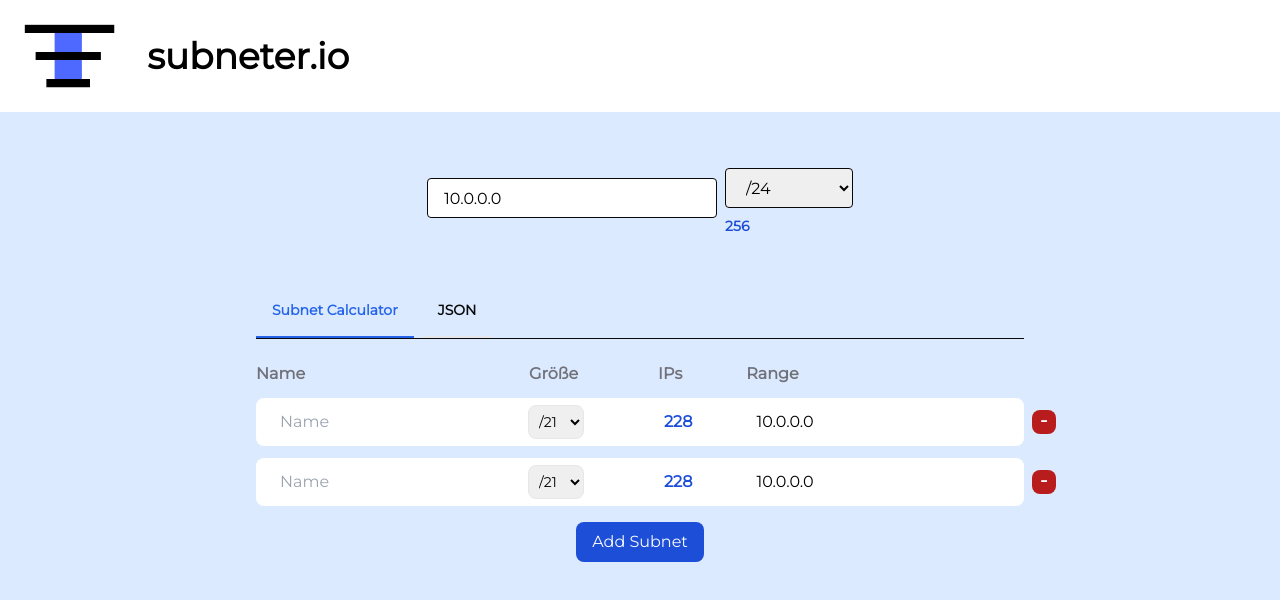
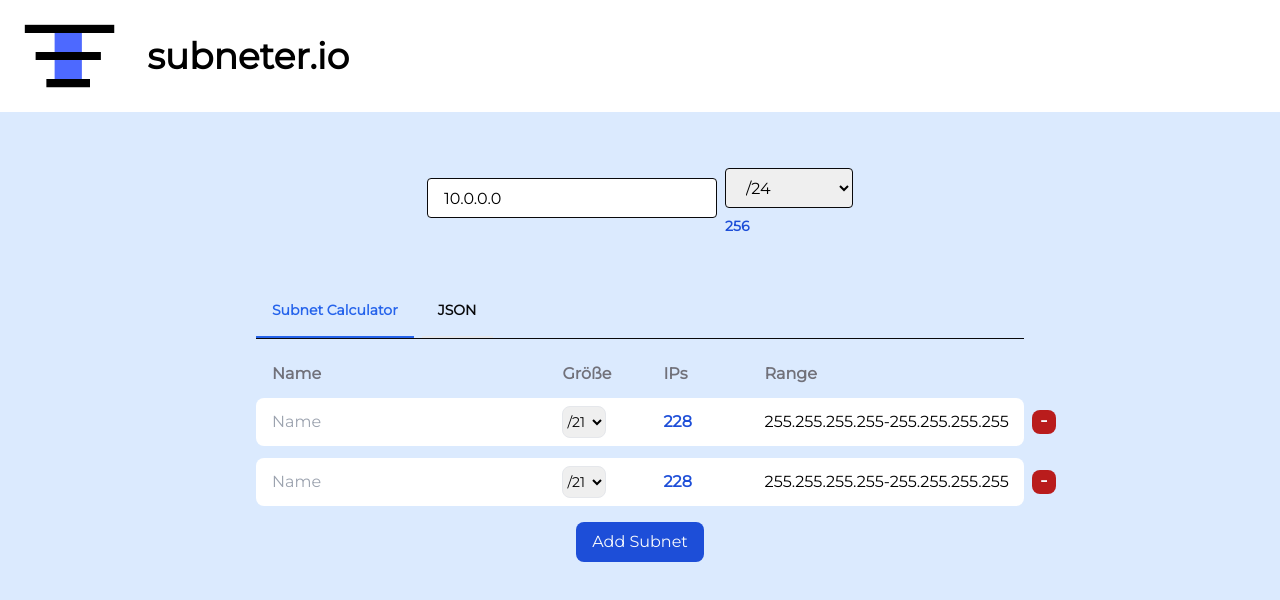
Before and after one commit to AlexanderLaaser/Subneter, a React (Vite) app in the folder frontend/: page / in a window 1280 px wide. Shown: the top 600 px of the page. Built offline with nearby package versions, Linux system fonts and the light colour scheme; no server answers.

Commit message:
fixed display of table entries

```diff
--- a/frontend/src/body/AddButton.tsx
+++ b/frontend/src/body/AddButton.tsx
@@ -96,7 +96,7 @@ function AddButton() {
         name={entry.description}
         size={entry.size}
         ips={entry.ips} //{ips.description}
-        range="222-2222"
+        range="255.255.255.255-255.255.255.255"
         updateName={updateName}
         updateSize={updateSize}
         updateIps={updateIps}
--- a/frontend/src/body/TableEntry.tsx
+++ b/frontend/src/body/TableEntry.tsx
@@ -26,8 +26,6 @@ function TableEntry({
   deleteTableEntry,
   totalEntries,
 }: TableEntryProps) {
-  const { startIp } = useContext(IpStartContext);
-
   const handleNameChange = (event: React.ChangeEvent<HTMLInputElement>) => {
     updateName(id, event.target.value);
   };
@@ -41,20 +39,27 @@ function TableEntry({
     <>
       <div className="flex justify-center content-center w-full">
         <div className="flex items-center font-montserrat w-full max-w-screen-md bg-white mt-3 rounded-lg h-12 ml-10">
-          <div className="flex pl-6">
+          <div className="flex pl-4 flex-initial w-5/12">
             <input
               value={name}
               onChange={handleNameChange}
-              className="w-52 outline-none"
+              className="w-60 outline-none"
               placeholder="Name"
             ></input>
           </div>
-          <div className="flex pl-10">
+          <div className="flex pl-6 flex-initial w-28 w-min-28">
             <select
               value={size}
               onChange={handleSizeChange}
-              className="outline-none border border-grey text-sm rounded-lg focus:border-orange-600 p-1.5"
+              className="w-18 h-8 outline-none border border-grey text-sm rounded-lg focus:border-orange-600 "
             >
+              <option value="14">/14</option>
+              <option value="15">/15</option>
+              <option value="16">/16</option>
+              <option value="17">/17</option>
+              <option value="18">/18</option>
+              <option value="19">/19</option>
+              <option value="20">/20</option>
               <option value="21">/21</option>
               <option value="22">/22</option>
               <option value="23">/23</option>
@@ -62,10 +67,17 @@ function TableEntry({
               <option value="25">/25</option>
               <option value="26">/26</option>
               <option value="27">/27</option>
+              <option value="28">/28</option>
+              <option value="29">/29</option>
+              <option value="30">/30</option>
+              <option value="31">/31</option>
+              <option value="32">/32</option>
             </select>
           </div>
-          <div className="flex pl-20 text-blue-700 font-bold">{ips}</div>
-          <div className="flex pl-16  ">{startIp}</div>
+          <div className="flex pl-6 flex-initial w-28 text-blue-700 font-bold">
+            {ips}
+          </div>
+          <div className="flex pl-6 flex-initial w-80 ">{range}</div>
         </div>
         {totalEntries > 0 ? (
           <div className=" flex pl-2 items-center justify-center mt-3">
--- a/frontend/src/body/TableHead.tsx
+++ b/frontend/src/body/TableHead.tsx
@@ -3,10 +3,18 @@ function TableHead() {
     <>
       <div className="flex justify-center content-center w-full">
         <div className="flex font-montserrat pt-6 w-full max-w-screen-md">
-          <div className="w-min text-zinc-500 font-bold pr-56">Name</div>
-          <div className="w-min text-zinc-500 font-bold pr-20">Größe</div>
-          <div className="w-min text-zinc-500 font-bold pr-16">IPs</div>
-          <div className="w-min text-zinc-500 font-bold"> Range</div>
+          <div className="flex pl-4 flex-initial w-5/12 min-w-52 text-zinc-500 font-bold">
+            Name
+          </div>
+          <div className="flex pl-6 flex-initial w-28 w-min-28 text-zinc-500 font-bold">
+            Größe
+          </div>
+          <div className="flex pl-6 flex-initial w-28 w-min-28 text-zinc-500 font-bold">
+            IPs
+          </div>
+          <div className="flex pl-6 flex-initial w-80 w-min-80 text-zinc-500 font-bold">
+            Range
+          </div>
         </div>
       </div>
     </>
```
